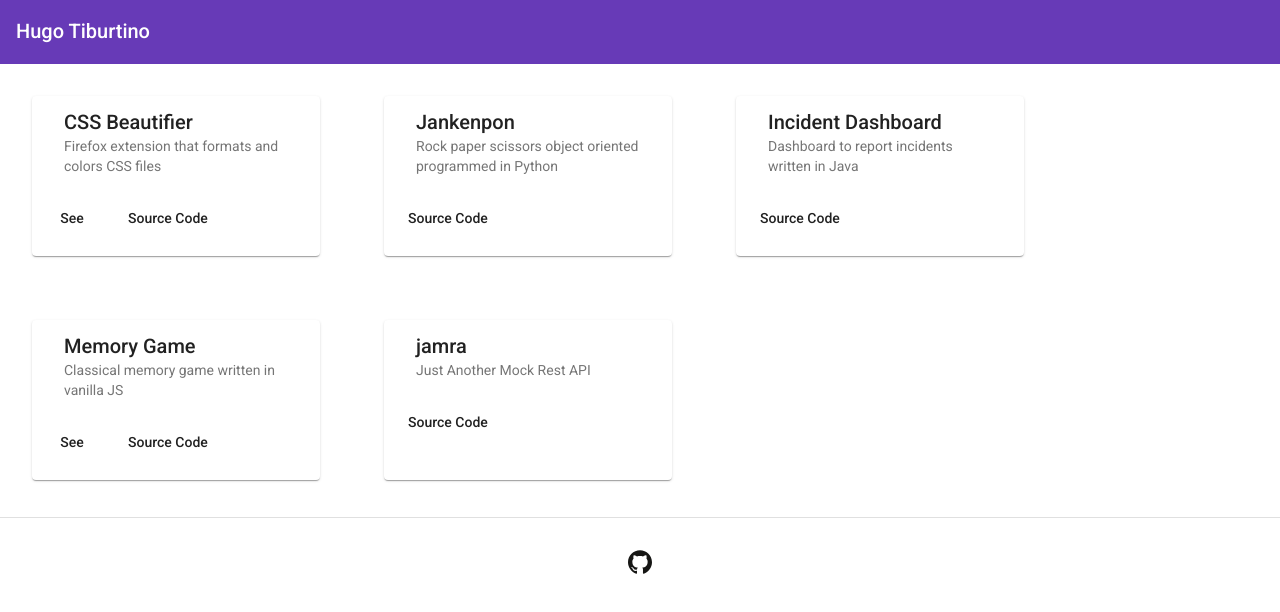
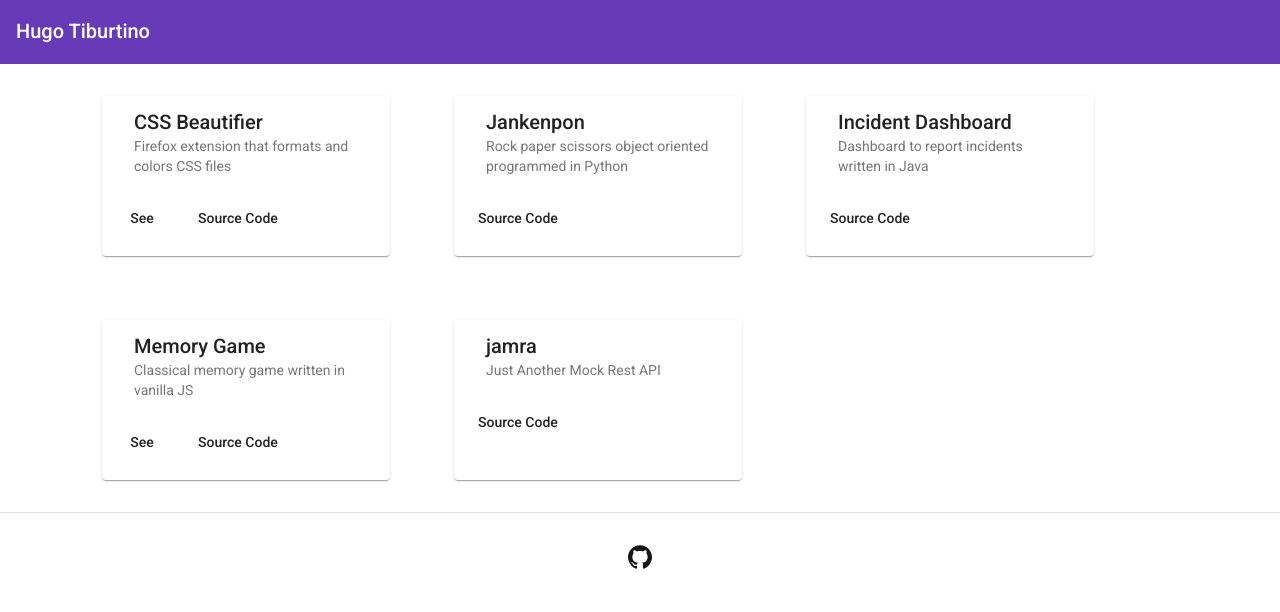
Before and after one commit to hugotiburtino/hugotiburtino.dev, an Angular app: page / in a window 1280 px wide. Shown: the top 612 px of the page. Built offline with nearby package versions, Linux system fonts and the light colour scheme.

Commit message:
Use row from bootstrap to give columns effect to cards

```diff
--- a/src/app/projects-panel/projects-panel.component.css
+++ b/src/app/projects-panel/projects-panel.component.css
@@ -1,10 +1,4 @@
-.projects-container {
-    display: inline-block;
-    flex-wrap: wrap;
-}
-
 .project-card {
-    float: left;
     margin: 2rem;
     width: 18rem;
     height: 10rem;
--- a/src/app/projects-panel/projects-panel.component.html
+++ b/src/app/projects-panel/projects-panel.component.html
@@ -1,5 +1,5 @@
-<main role="main">
-  <div class="projects-container">
+<main role="main" class="container">
+  <div class="row">
     <mat-card class="project-card" *ngFor="let proj of projects">
       <mat-card-header>
         <mat-card-title>{{proj.name}}</mat-card-title>
```
